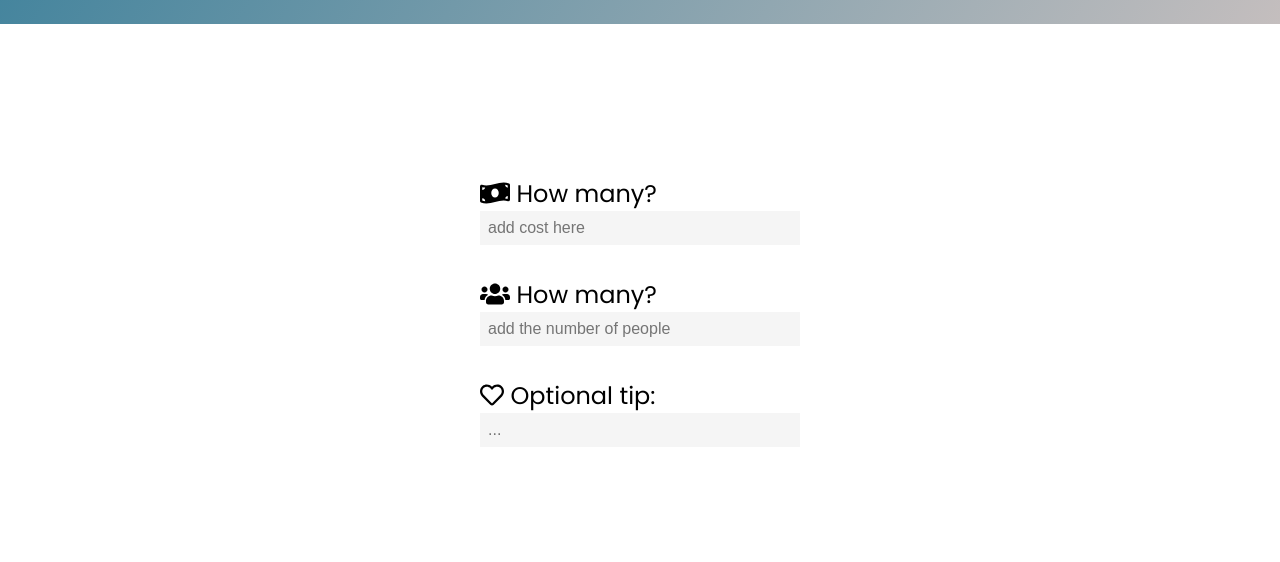
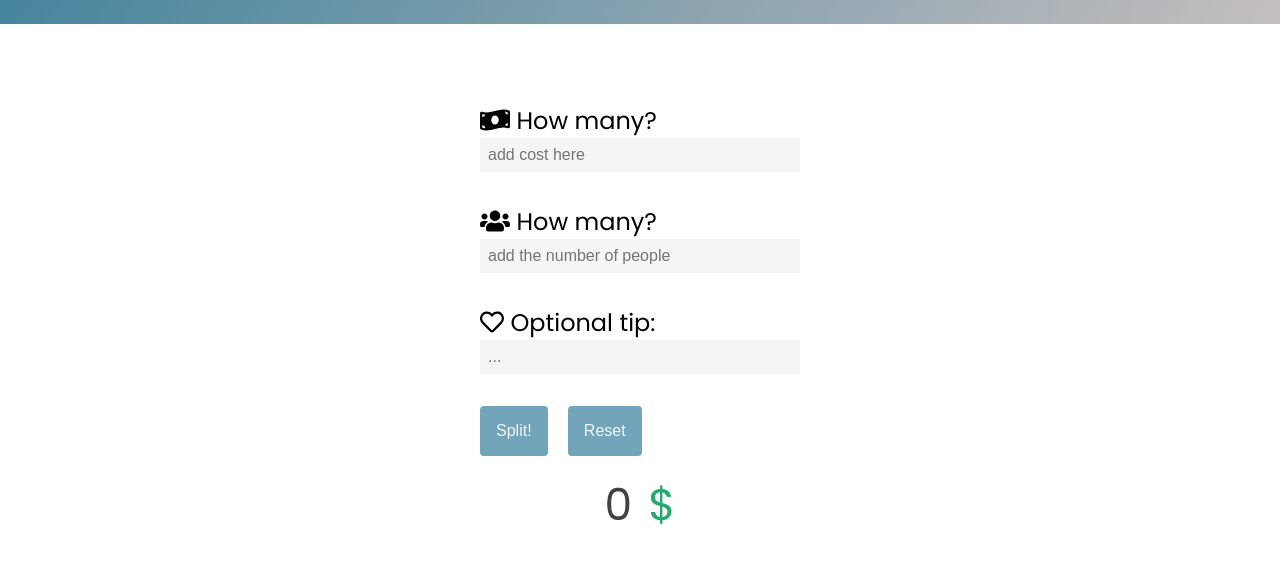
Before and after one commit to andresmarcelo99/BillSplitter, a plain HTML site: page index.html in a window 1280 px wide. Shown: the part 112-674 px from the top of the page. Drawn offline with Linux system fonts and the light colour scheme.

Commit message:
Added more styling and buttons

```diff
--- a/index.html
+++ b/index.html
@@ -33,6 +33,14 @@
           <label> Optional tip: </label>
         </div>
         <input type="text" placeholder="..." />
+        <div class="billButtons">
+          <button class="split">Split!</button>
+          <button class="reset">Reset</button>
+        </div>
+        <div class="final_div">
+          <label class="final_cost">0</label>
+          <label class="currency">$</label>
+        </div>
       </form>
     </div>
 
--- a/style.css
+++ b/style.css
@@ -44,3 +44,31 @@ form input {
   border: none;
   background: whitesmoke;
 }
+
+.billButtons button {
+  margin-top: 2rem;
+  margin-right: 1rem;
+  background: #72a5b9;
+  color: whitesmoke;
+  border: transparent;
+  border-radius: 4px;
+  padding: 1rem;
+  cursor: pointer;
+  font-size: 1rem;
+}
+
+.final_div {
+  display: flex;
+  align-items: center;
+  justify-content: center;
+  font-size: 44px;
+  margin-top: 1rem;
+}
+.currency {
+  margin-left: 1rem;
+  color: rgb(36, 170, 108);
+}
+
+.final_cost {
+  color: rgb(66, 66, 66);
+}
```
